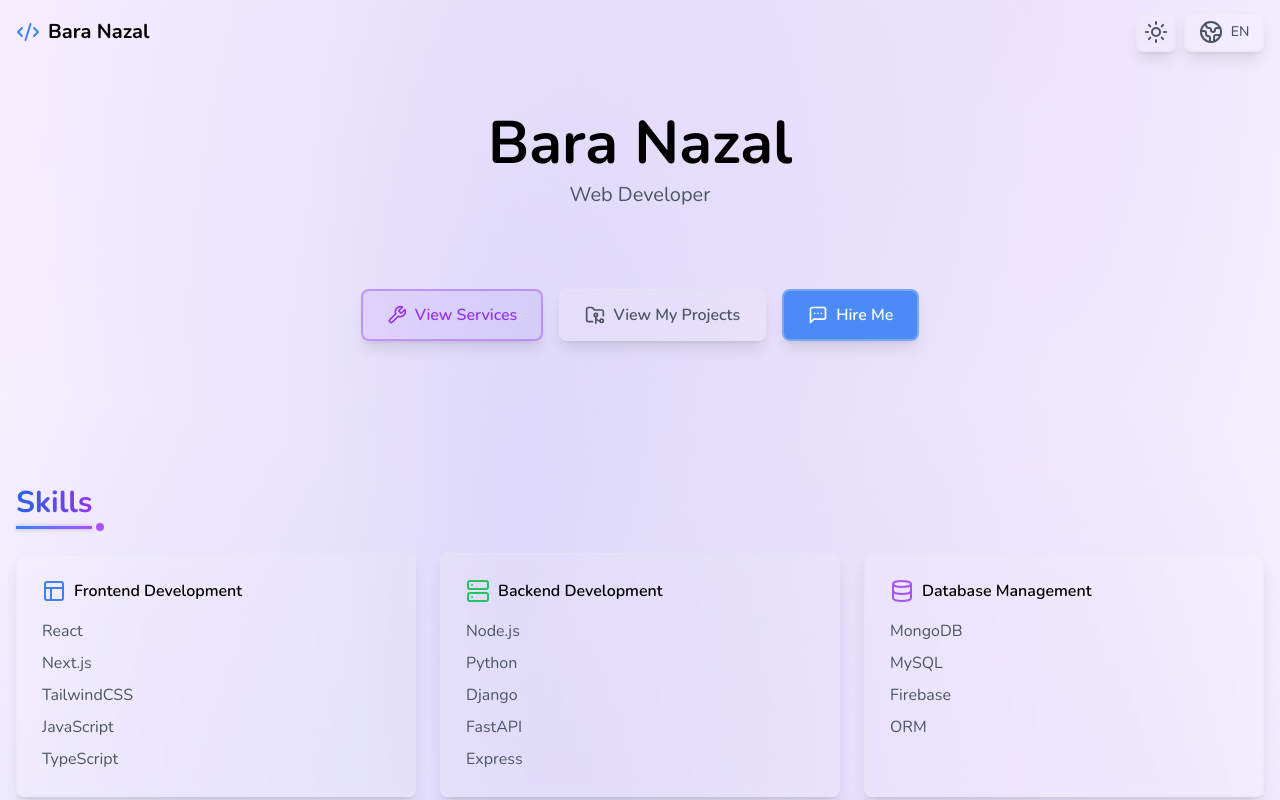
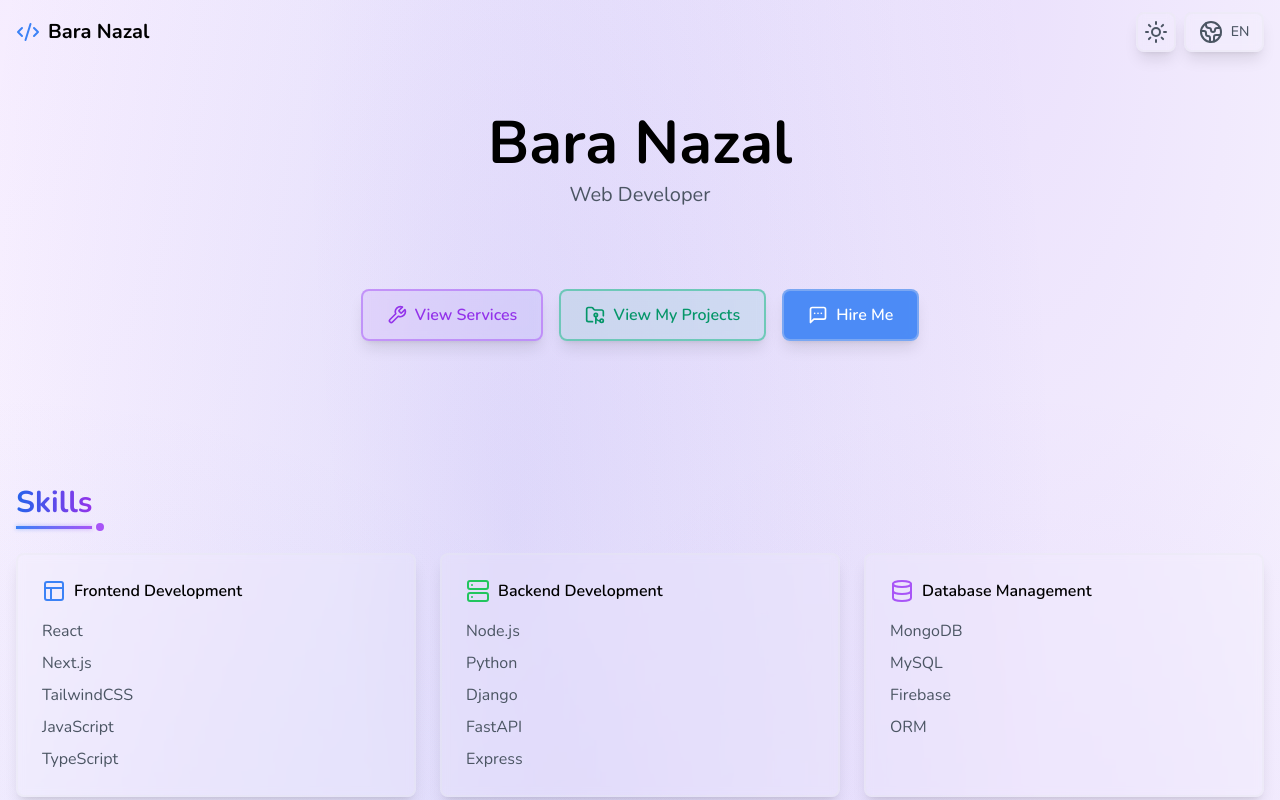
Before and after one commit to baranazal/Portfolio-Page-NextJS-TypeScript, a Next.js app: page /en in a window 1280 px wide. Shown: the top 800 px of the page. Built offline with nearby package versions, Linux system fonts and the light colour scheme; what tailwindcss-flip would draw is missing.

Commit message:
metadata and SEO

```diff
--- a/src/app/layout.tsx
+++ b/src/app/layout.tsx
@@ -16,11 +16,88 @@ const notoArabic = Noto_Sans_Arabic({
 export const metadata: Metadata = {
   title: 'Bara Nazal | Web Developer',
   description: 'Full-stack web developer specializing in React, Next.js, and modern web technologies. Building responsive and scalable web applications.',
+
+  // Basic metadata
+  keywords: 'web development, full stack developer, React, Next.js, TypeScript, Node.js, software engineer',
+  authors: [{ name: 'Bara Nazal', url: 'https://baranazal.com' }],
+  creator: 'Bara Nazal',
+  publisher: 'Bara Nazal',
+
+  // Social media and SEO
+  openGraph: {
+    type: 'website',
+    locale: 'en_US',
+    alternateLocale: 'ar_SA',
+    url: 'https://baranazal.com',
+    siteName: 'Bara Nazal Portfolio',
+    title: 'Bara Nazal | Web Developer',
+    description: 'Full-stack web developer specializing in React, Next.js, and modern web technologies.',
+    images: [
+      {
+        url: 'https://github.com/user-attachments/assets/70ccf253-4bab-4b5c-91e3-0dd2ba72ce35',
+        width: 1200,
+        height: 630,
+        alt: 'Bara Nazal - Web Developer',
+      },
+    ],
+  },
+
+  twitter: {
+    card: 'summary_large_image',
+    title: 'Bara Nazal | Web Developer',
+    description: 'Full-stack web developer specializing in React, Next.js, and modern web technologies.',
+    creator: '@baranazal',
+    images: ['https://github.com/user-attachments/assets/70ccf253-4bab-4b5c-91e3-0dd2ba72ce35'],
+  },
+
+  // Verification tokens for search engines and webmaster tools
+  verification: {
+    google: 'google-site-verification=58Hwb1utbZKca2l8_G3dcRwkUYSSC-TMxPfDYbMBhPw',
+    yandex: 'your-yandex-verification-code',
+  },
+
+  // Icons
   icons: {
     icon: 'https://github.com/user-attachments/assets/70ccf253-4bab-4b5c-91e3-0dd2ba72ce35',
     shortcut: 'https://github.com/user-attachments/assets/70ccf253-4bab-4b5c-91e3-0dd2ba72ce35',
     apple: 'https://github.com/user-attachments/assets/70ccf253-4bab-4b5c-91e3-0dd2ba72ce35',
   },
+
+  // Additional metadata
+  category: 'technology',
+  classification: 'Web Development',
+  referrer: 'origin-when-cross-origin',
+  formatDetection: {
+    email: false,
+    address: false,
+    telephone: false,
+  },
+
+  // Robots directives
+  robots: {
+    index: true,
+    follow: true,
+    googleBot: {
+      index: true,
+      follow: true,
+      'max-video-preview': -1,
+      'max-image-preview': 'large',
+      'max-snippet': -1,
+    },
+  },
+
+  // Alternative languages
+  alternates: {
+    canonical: 'https://baranazal.com',
+    languages: {
+      'en-US': 'https://baranazal.com/en',
+      'ar-SA': 'https://baranazal.com/ar',
+    },
+  },
+
+  // Application information
+  applicationName: 'Bara Nazal Portfolio',
+  generator: 'Next.js',
 };
 
 export default function RootLayout({
--- a/src/components/ActionButtons.tsx
+++ b/src/components/ActionButtons.tsx
@@ -68,15 +68,19 @@ export function ActionButtons({ lang }: ActionButtonsProps) {
         target="_blank"
         rel="noopener noreferrer"
         className="group relative flex items-center gap-2 rounded-lg border-2
-          border-gray-200/30 bg-white/10 px-6 py-3 shadow-lg backdrop-blur-sm
-          transition-all duration-300 dark:border-gray-800/30 dark:bg-gray-900/10
-          hover:-translate-y-1 hover:border-blue-500/50 hover:bg-blue-500/10 hover:shadow-xl
-          dark:hover:border-blue-400/50 dark:hover:bg-blue-400/10"
+          border-emerald-500/50 bg-gradient-to-r from-emerald-500/10 to-teal-500/10 px-6 py-3
+          shadow-lg backdrop-blur-sm transition-all duration-300
+          hover:-translate-y-1 hover:border-teal-500/50 hover:from-emerald-500/20
+          hover:to-teal-500/20 hover:shadow-xl dark:border-emerald-400/50
+          dark:from-emerald-400/10 dark:to-teal-400/10 dark:hover:border-teal-400/50
+          dark:hover:from-emerald-400/20 dark:hover:to-teal-400/20"
       >
-        <FolderGit2 className="h-5 w-5 transform text-gray-600 transition-all duration-300
-          group-hover:rotate-12 group-hover:scale-110 group-hover:text-blue-500 dark:text-gray-400" />
-        <span className="font-semibold text-gray-600 transform transition-all duration-300
-          group-hover:translate-x-1 group-hover:text-blue-500 dark:text-gray-400">
+        <FolderGit2 className="h-5 w-5 transform text-emerald-600 transition-all duration-300
+          group-hover:rotate-12 group-hover:scale-110 group-hover:text-teal-500
+          dark:text-emerald-400 dark:group-hover:text-teal-400" />
+        <span className="font-semibold text-emerald-600 transform transition-all duration-300
+          group-hover:translate-x-1 group-hover:text-teal-500 dark:text-emerald-400
+          dark:group-hover:text-teal-400">
           {dict.actions.viewProjects}
         </span>
       </Link>
```
